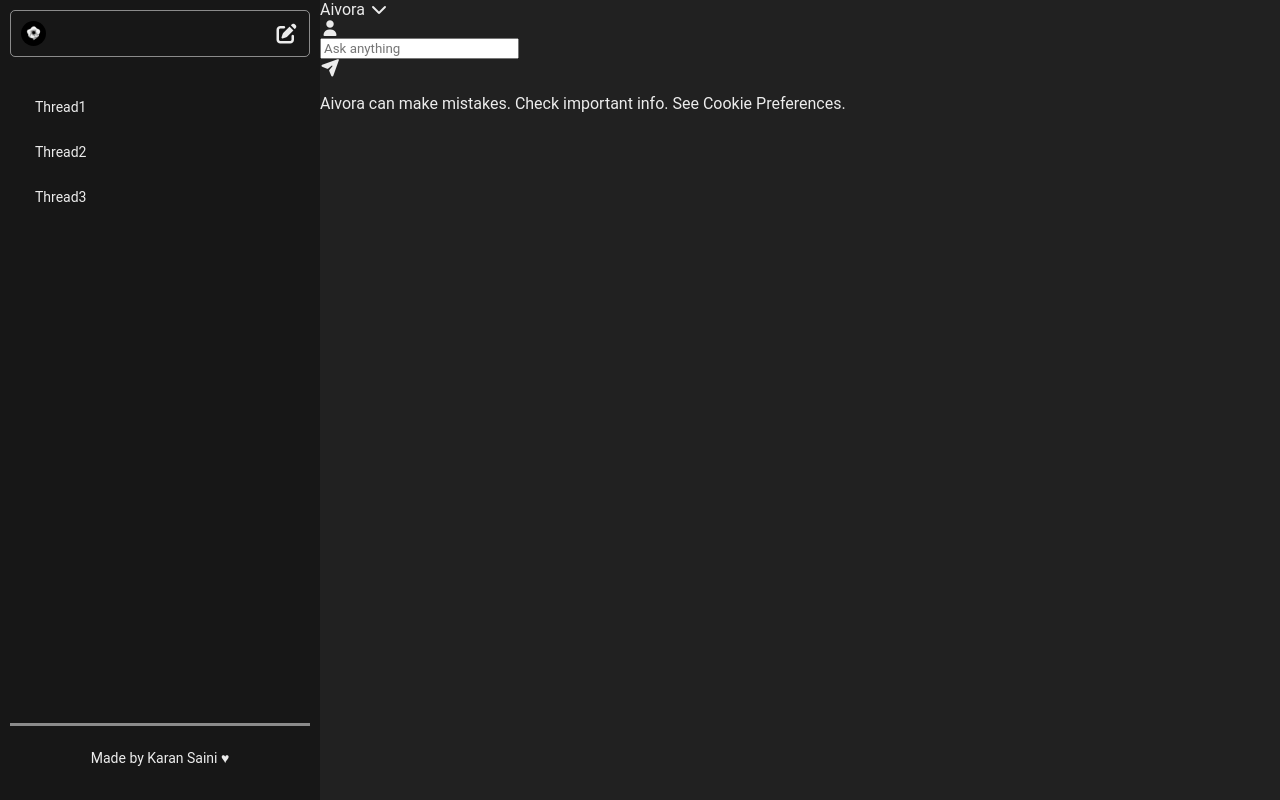
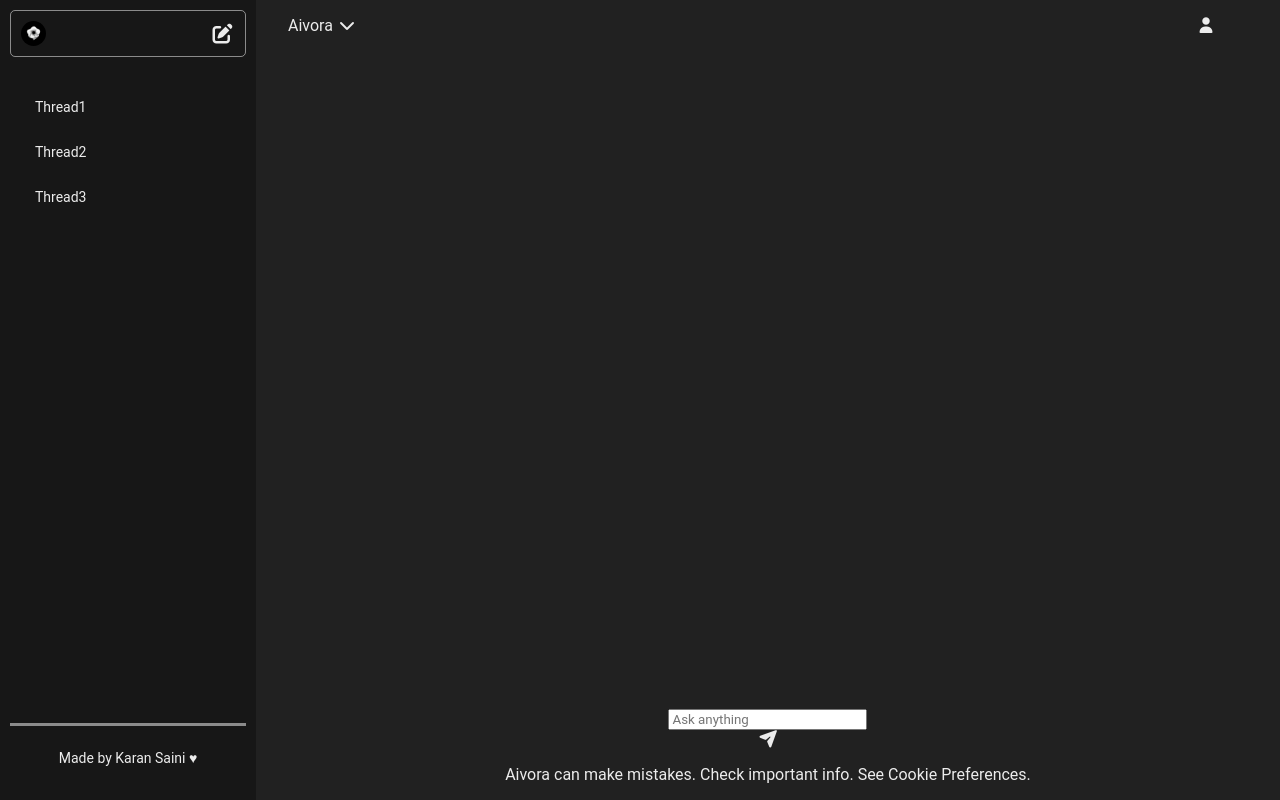
Before and after one commit to Karxn-saini07/Aivora, a React (Vite) app in the folder Frontend/: page / in a window 1280 px wide. Built offline with nearby package versions, Linux system fonts and the light colour scheme.

Commit message:
changes in the code

```diff
--- a/Frontend/src/ChatWindow.css
+++ b/Frontend/src/ChatWindow.css
@@ -0,0 +1,23 @@
+.ChatWindow {
+    background-color: #212121;
+    height: 100vh;
+    width: 100%;
+    display: flex;
+    flex-direction: column;
+    justify-content: space-between;
+    align-items: center;
+    text-align: center;
+}
+
+.navbar {
+    width: 100%;
+    display: flex;
+    justify-content: space-between;
+    align-items: center;
+}
+.navbar span {
+    margin: 1rem 2rem;
+}
+.userIconDiv {
+    margin: 1rem 2rem;
+}
--- a/Frontend/src/ChatWindow.jsx
+++ b/Frontend/src/ChatWindow.jsx
@@ -7,7 +7,7 @@ function ChatWindow() {
             <div className="navbar">
             <span>Aivora <i class="fa-solid fa-chevron-down"></i></span>
             <div className="userIconDiv">
-                <span><i class="fa-solid fa-user"></i></span>
+                <span className="userIcon"><i class="fa-solid fa-user"></i></span>
             </div>
             </div>
             <Chat></Chat>
```
